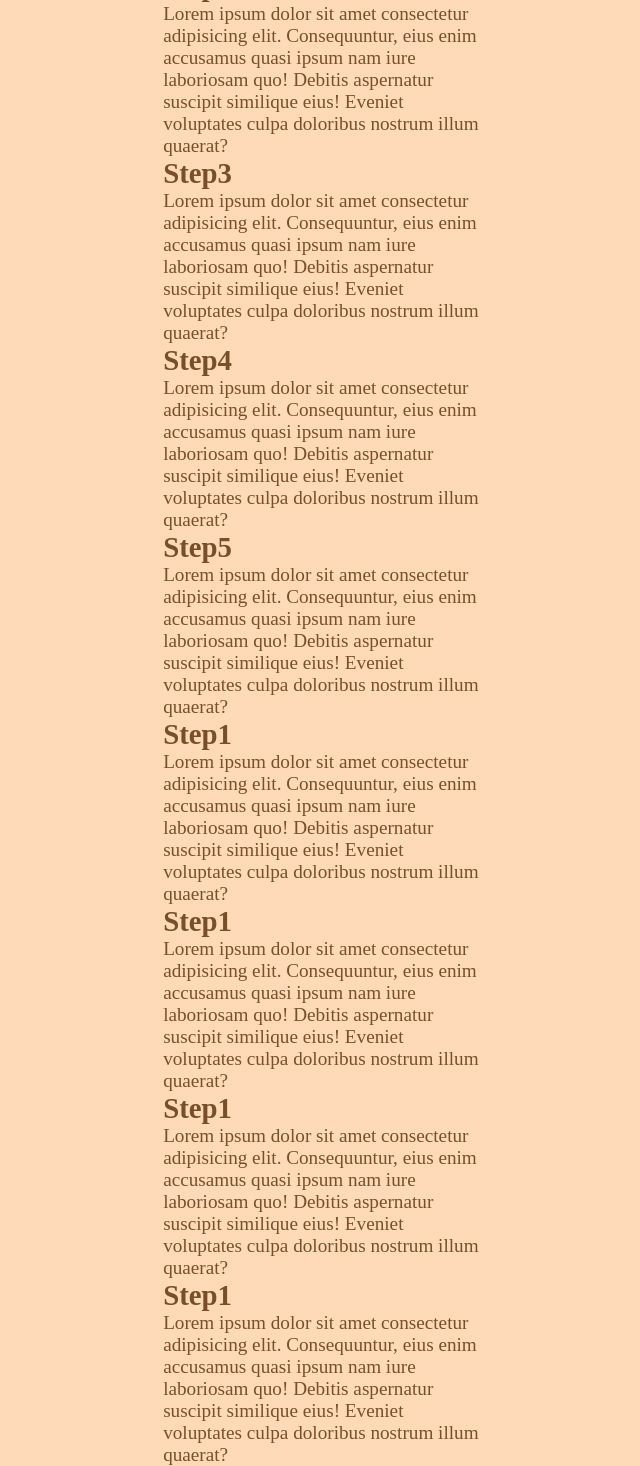
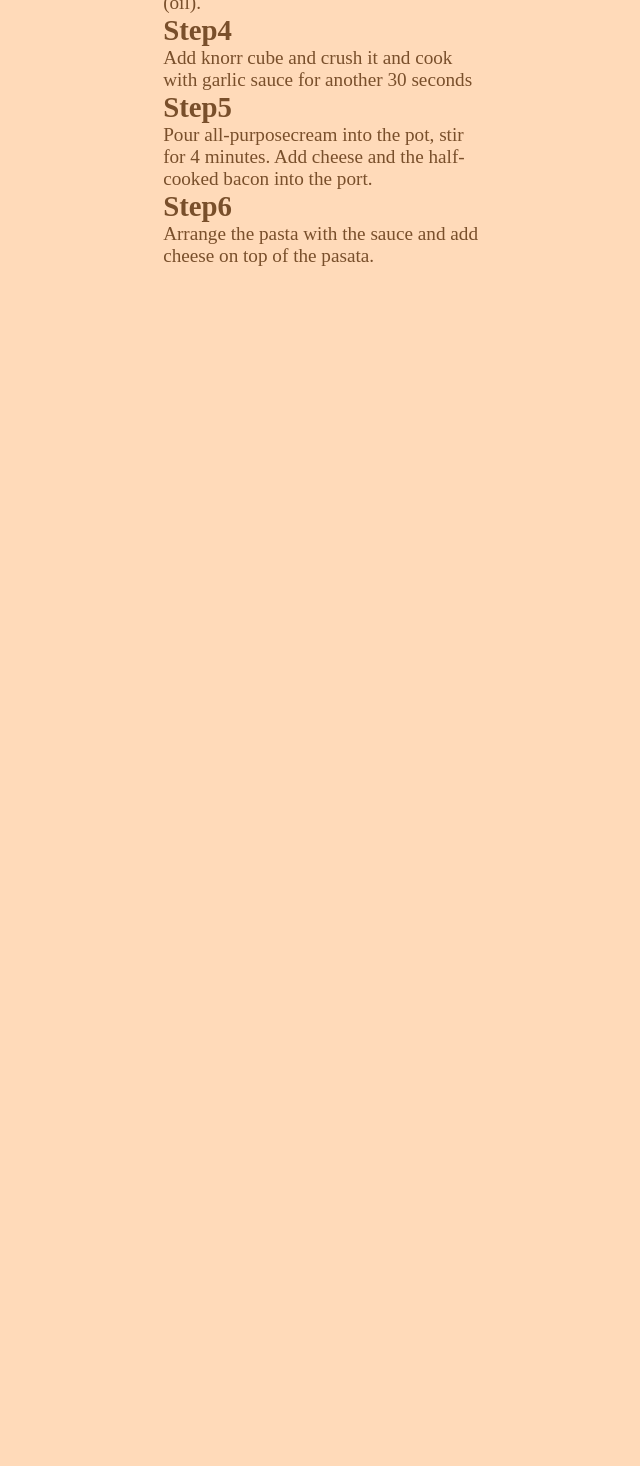
Before and after one commit to OverLuked/OdinRecipes, a plain HTML site: page recipes/carbonara.html in a window 1280 px wide. Shown: the part 820-2286 px from the top of the page, without its empty margins (479-1119 px from the left). After the commit the page ends 1087 px from the top, so only its background shows below. Drawn offline with Linux system fonts and the light colour scheme.

Commit message:
fix carbonara recipe

```diff
--- a/recipes/carbonara.html
+++ b/recipes/carbonara.html
@@ -53,39 +53,27 @@
                 <div class="information">
                     <h2>Step1</h2>
                     <p>
-                        Lorem ipsum dolor sit amet consectetur adipisicing elit. Consequuntur, eius enim accusamus quasi ipsum nam iure laboriosam quo! Debitis aspernatur suscipit similique eius! Eveniet voluptates culpa doloribus nostrum illum quaerat?
+                        Boil water and add salt as it boils. Cook the pasta within and drain the water.
                     </p>
                     <h2>Step2</h2>
                     <p>
-                        Lorem ipsum dolor sit amet consectetur adipisicing elit. Consequuntur, eius enim accusamus quasi ipsum nam iure laboriosam quo! Debitis aspernatur suscipit similique eius! Eveniet voluptates culpa doloribus nostrum illum quaerat?
+                        Cook bacon in medium heat.
                     </p>
                     <h2>Step3</h2>
                     <p>
-                        Lorem ipsum dolor sit amet consectetur adipisicing elit. Consequuntur, eius enim accusamus quasi ipsum nam iure laboriosam quo! Debitis aspernatur suscipit similique eius! Eveniet voluptates culpa doloribus nostrum illum quaerat?
+                        Saute garlic til light brown, and add mushrooms using the lefover bacon fat (oil).
                     </p>
                     <h2>Step4</h2>
                     <p>
-                        Lorem ipsum dolor sit amet consectetur adipisicing elit. Consequuntur, eius enim accusamus quasi ipsum nam iure laboriosam quo! Debitis aspernatur suscipit similique eius! Eveniet voluptates culpa doloribus nostrum illum quaerat?
+                        Add knorr cube and crush it and cook with garlic sauce for another 30 seconds
                     </p>
                     <h2>Step5</h2>
                     <p>
-                        Lorem ipsum dolor sit amet consectetur adipisicing elit. Consequuntur, eius enim accusamus quasi ipsum nam iure laboriosam quo! Debitis aspernatur suscipit similique eius! Eveniet voluptates culpa doloribus nostrum illum quaerat?
+                        Pour all-purposecream into the pot, stir for 4 minutes. Add cheese and the half-cooked bacon into the port.
                     </p>
-                    <h2>Step1</h2>
+                    <h2>Step6</h2>
                     <p>
-                        Lorem ipsum dolor sit amet consectetur adipisicing elit. Consequuntur, eius enim accusamus quasi ipsum nam iure laboriosam quo! Debitis aspernatur suscipit similique eius! Eveniet voluptates culpa doloribus nostrum illum quaerat?
-                    </p>
-                    <h2>Step1</h2>
-                    <p>
-                        Lorem ipsum dolor sit amet consectetur adipisicing elit. Consequuntur, eius enim accusamus quasi ipsum nam iure laboriosam quo! Debitis aspernatur suscipit similique eius! Eveniet voluptates culpa doloribus nostrum illum quaerat?
-                    </p>
-                    <h2>Step1</h2>
-                    <p>
-                        Lorem ipsum dolor sit amet consectetur adipisicing elit. Consequuntur, eius enim accusamus quasi ipsum nam iure laboriosam quo! Debitis aspernatur suscipit similique eius! Eveniet voluptates culpa doloribus nostrum illum quaerat?
-                    </p>
-                    <h2>Step1</h2>
-                    <p>
-                        Lorem ipsum dolor sit amet consectetur adipisicing elit. Consequuntur, eius enim accusamus quasi ipsum nam iure laboriosam quo! Debitis aspernatur suscipit similique eius! Eveniet voluptates culpa doloribus nostrum illum quaerat?
+                        Arrange the pasta with the sauce and add cheese on top of the pasata.
                     </p>
                 </div>
             </div>
```
